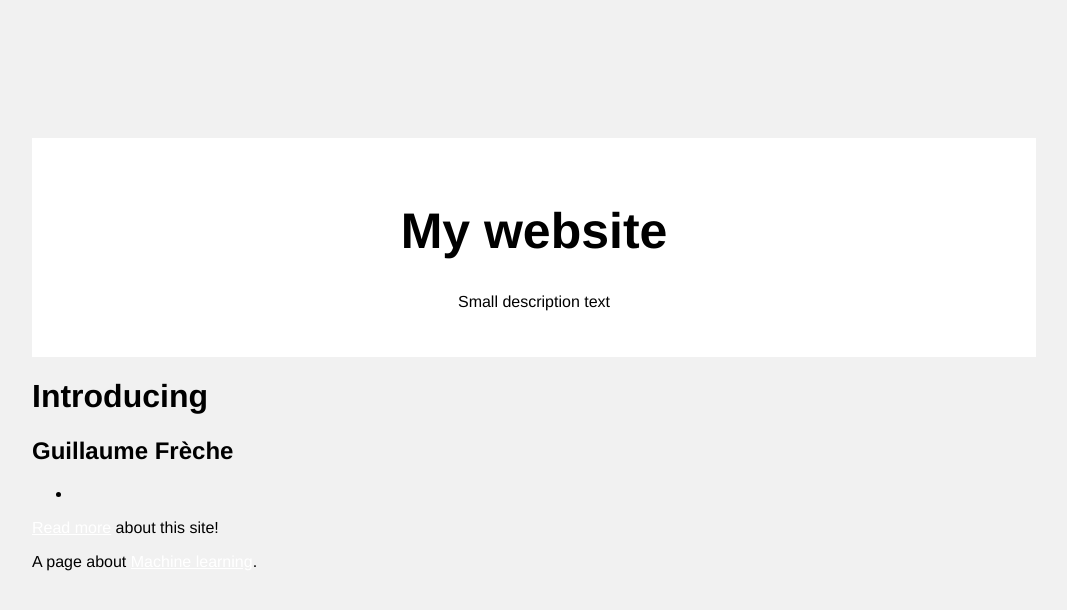
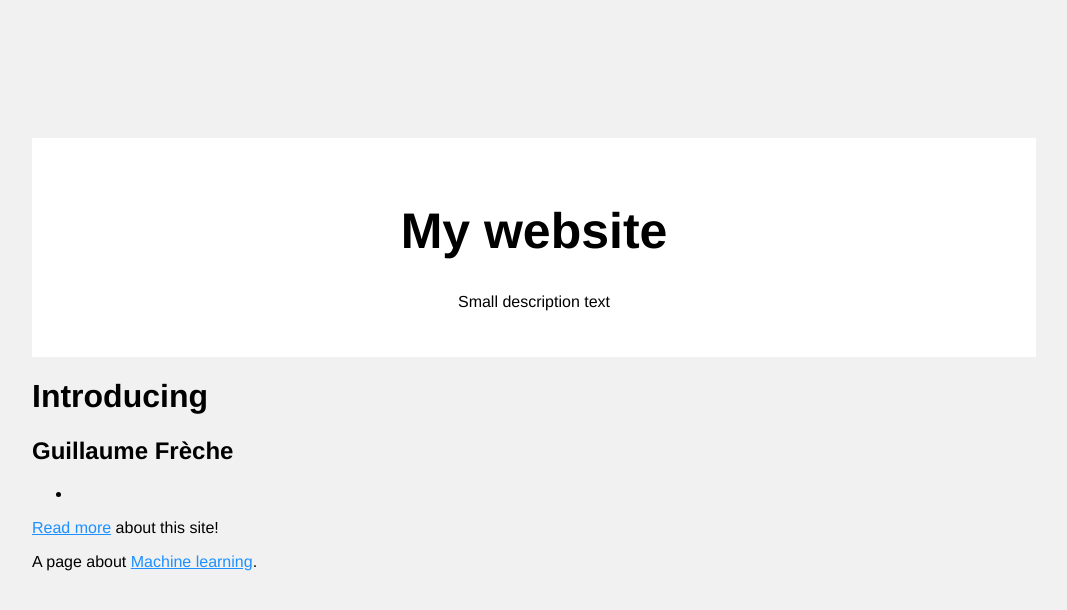
Before and after one commit to grfreche/grfreche.github.io, a Jekyll site: the page built from index.md, in a window 1280 px wide. Shown: the top 610 px of the page, without its empty margins (106-1173 px from the left). Built offline with Jekyll 4.4.1, drawn with Linux system fonts in a browser that asks for light colours.

Commit message:
Update default.html

```diff
--- a/_layouts/default.html
+++ b/_layouts/default.html
@@ -21,6 +21,8 @@
         font-family: Helvetica;
         padding: 10px;
         background: #f1f1f1;
+
+        a {color: #1E90FF; }
       }
 
       .header{
```
